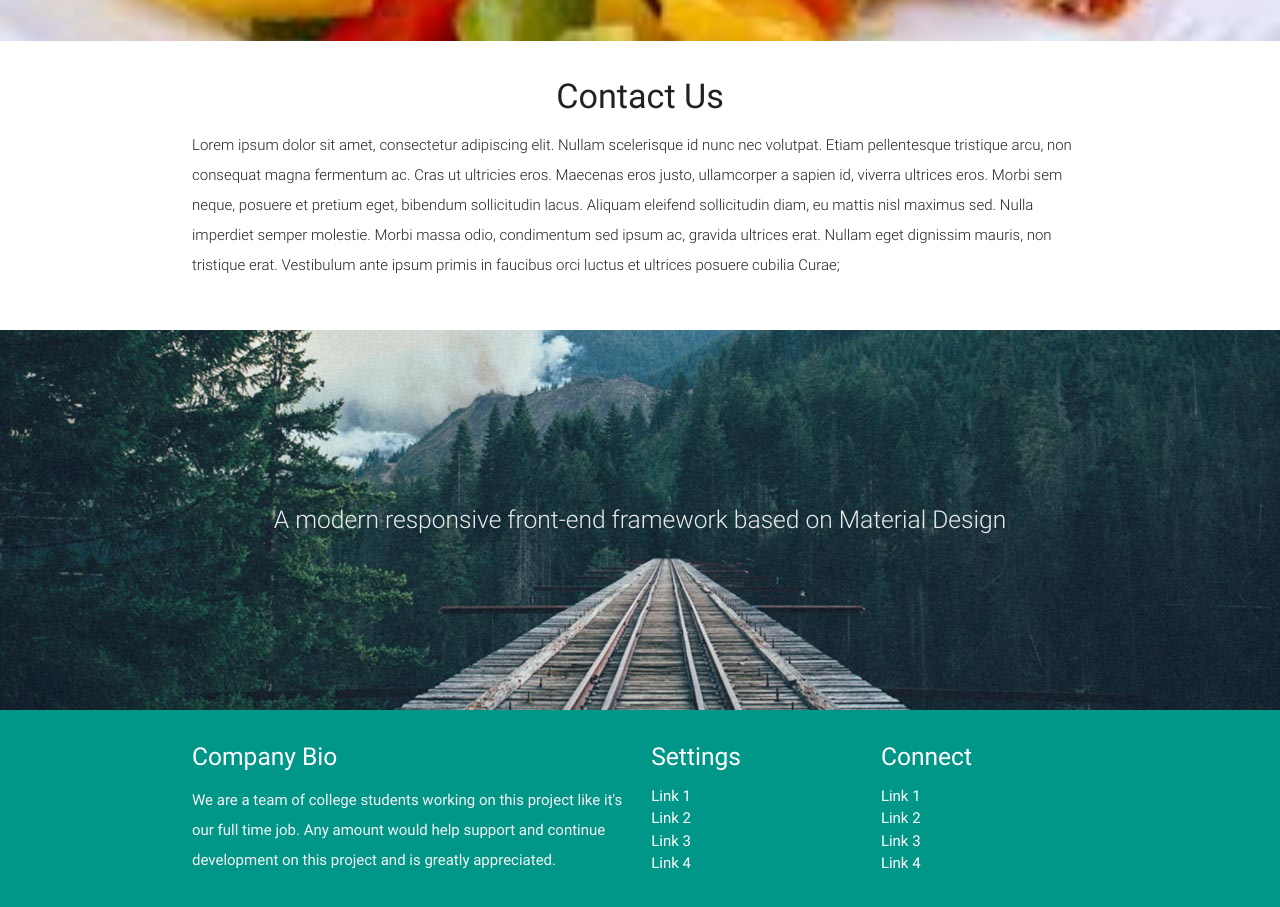
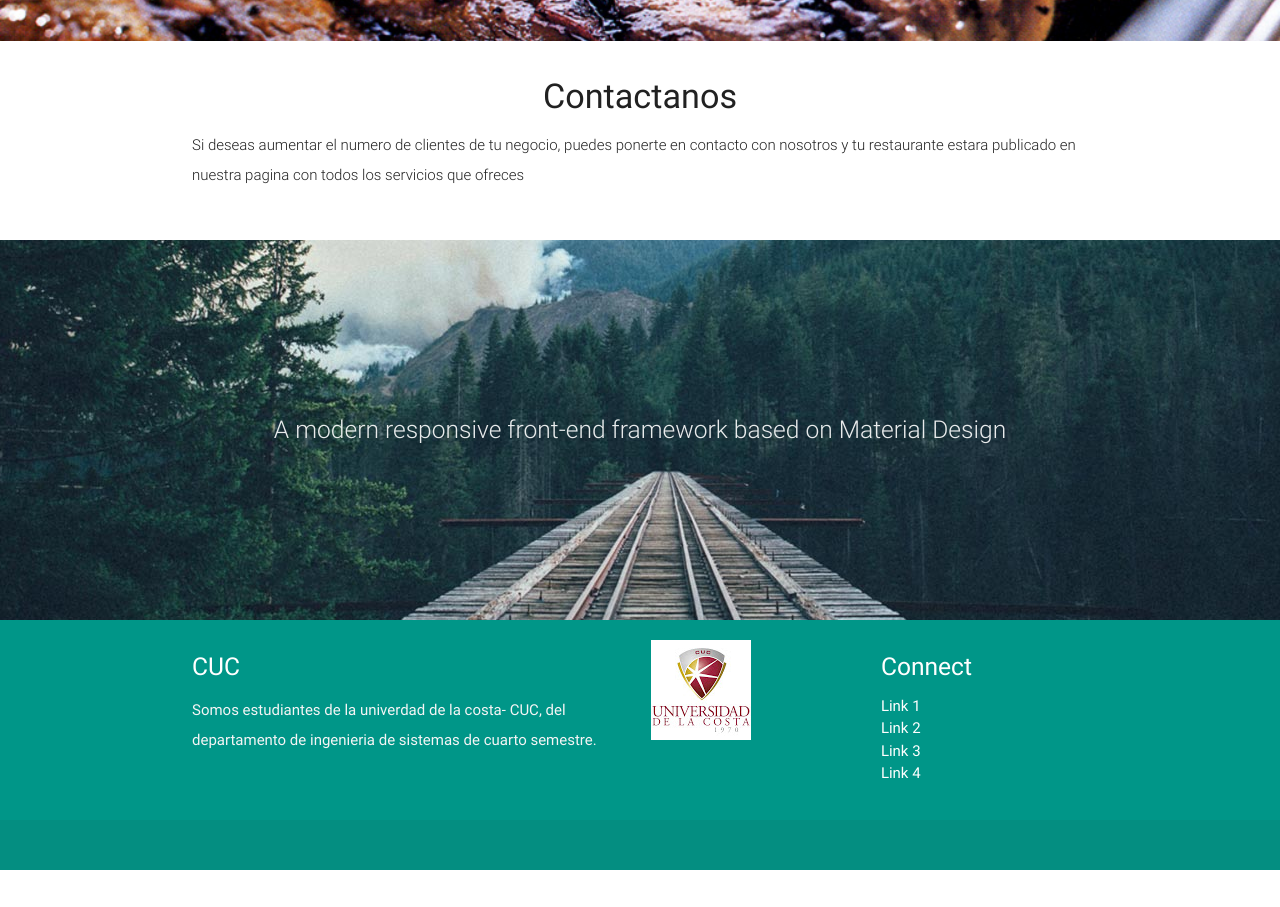
Before and after one commit to CUC2016/Restaurante, a plain HTML site: page index.html in a window 1280 px wide. Shown: the part 1300-2207 px from the top of the page. After the commit the page ends 2170 px from the top, so only its background shows below. Drawn offline with nearby package versions, Linux system fonts and the light colour scheme.

Commit message:
Cambios en index

```diff
--- a/index.html
+++ b/index.html
@@ -11,14 +11,14 @@
   <link href="css/style.css" type="text/css" rel="stylesheet" media="screen,projection"/>
   <style type="text/css">
     #d{
-      color: #0D2B7D;
+      color: #2FBAB1;
     }
   </style>
 </head>
 <body>
   <nav class="white" role="navigation">
     <div class="nav-wrapper container">
-      <a id="logo-container" href="#" class="brand-logo">Logo</a>
+      <a id="logo-container" href="#" class="brand-logo"><img src="img/logo.png" alt="logo"></a>
       <ul class="right hide-on-med-and-down">
         <li><a href="#">Menu</a></li>
       </ul>
@@ -45,7 +45,7 @@
 
       </div>
     </div>
-    <div class="parallax"><img src="restaurantes.jpg" alt="Unsplashed background img 1"></div>
+    <div class="parallax"><img src="img/restaurantes.jpg" alt="Unsplashed background img 1"></div>
   </div>
 
 
@@ -94,7 +94,7 @@
         </div>
       </div>
     </div>
-    <div class="parallax"><img src="plato1.jpg" alt="Unsplashed background img 2"></div>
+    <div class="parallax"><img src="img/plato1.jpg" alt="Unsplashed background img 2"></div>
   </div>
 
   <div class="container">
@@ -103,8 +103,8 @@
       <div class="row">
         <div class="col s12 center">
           <h3><i class="mdi-content-send brown-text"></i></h3>
-          <h4>Contact Us</h4>
-          <p class="left-align light">Lorem ipsum dolor sit amet, consectetur adipiscing elit. Nullam scelerisque id nunc nec volutpat. Etiam pellentesque tristique arcu, non consequat magna fermentum ac. Cras ut ultricies eros. Maecenas eros justo, ullamcorper a sapien id, viverra ultrices eros. Morbi sem neque, posuere et pretium eget, bibendum sollicitudin lacus. Aliquam eleifend sollicitudin diam, eu mattis nisl maximus sed. Nulla imperdiet semper molestie. Morbi massa odio, condimentum sed ipsum ac, gravida ultrices erat. Nullam eget dignissim mauris, non tristique erat. Vestibulum ante ipsum primis in faucibus orci luctus et ultrices posuere cubilia Curae;</p>
+          <h4>Contactanos</h4>
+          <p class="left-align light">Si deseas aumentar el numero de clientes de tu negocio, puedes ponerte en contacto con nosotros y tu restaurante estara publicado en nuestra pagina con todos los servicios que ofreces</p>
         </div>
       </div>
 
@@ -127,19 +127,13 @@
     <div class="container">
       <div class="row">
         <div class="col l6 s12">
-          <h5 class="white-text">Company Bio</h5>
-          <p class="grey-text text-lighten-4">We are a team of college students working on this project like it's our full time job. Any amount would help support and continue development on this project and is greatly appreciated.</p>
+          <h5 class="white-text">CUC</h5>
+          <p class="grey-text text-lighten-4">Somos estudiantes de la univerdad de la costa- CUC, del departamento de ingenieria de sistemas de cuarto semestre. </p>
 
 
         </div>
         <div class="col l3 s12">
-          <h5 class="white-text">Settings</h5>
-          <ul>
-            <li><a class="white-text" href="#!">Link 1</a></li>
-            <li><a class="white-text" href="#!">Link 2</a></li>
-            <li><a class="white-text" href="#!">Link 3</a></li>
-            <li><a class="white-text" href="#!">Link 4</a></li>
-          </ul>
+          <a href="https://www.cuc.edu.co/"><img src="img/cuc.jpg"></a>
         </div>
         <div class="col l3 s12">
           <h5 class="white-text">Connect</h5>
```
Also changed, not shown: img/cuc.jpg (added), img/logo.png (added), img/plato.jpg (renamed from plato.jpg), img/plato1.jpg (added), img/restaurantes.jpg (renamed from restaurantes.jpg), plato1.jpg (deleted).
